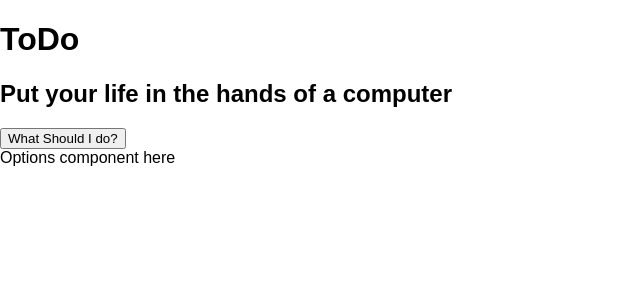
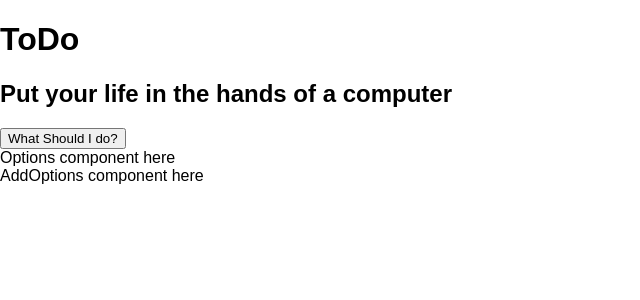
Before and after one commit to moumen-soliman/reactjs-todo-app, a React (Create React App) app: page / in a window 1280 px wide. Shown: the top 300 px of the page, without its empty margins (0-640 px from the left). Built offline with nearby package versions, Linux system fonts and the light colour scheme.

Commit message:
add AddOptions component

```diff
--- a/src/App.js
+++ b/src/App.js
@@ -6,6 +6,7 @@ import './App.css';
 import Header from './components/main/header.js'
 import Action from './components/actions/action.js'
 import Options from './components/options/options.js'
+import AddOptions from './components/options/addoptions.js'
 
 class App extends Component {
   render() {
@@ -14,6 +15,7 @@ class App extends Component {
         <Header />
         <Action />
         <Options />
+        <AddOptions />
       </div>
     );
   }
--- /dev/null
+++ b/src/components/options/addoptions.js
@@ -0,0 +1,13 @@
+import React, {Component} from 'react';
+
+class AddOptions extends Component {
+    render() {
+        return (
+            <div>
+                AddOptions component here
+            </div>
+        );
+    }
+}
+
+export default AddOptions;
```
